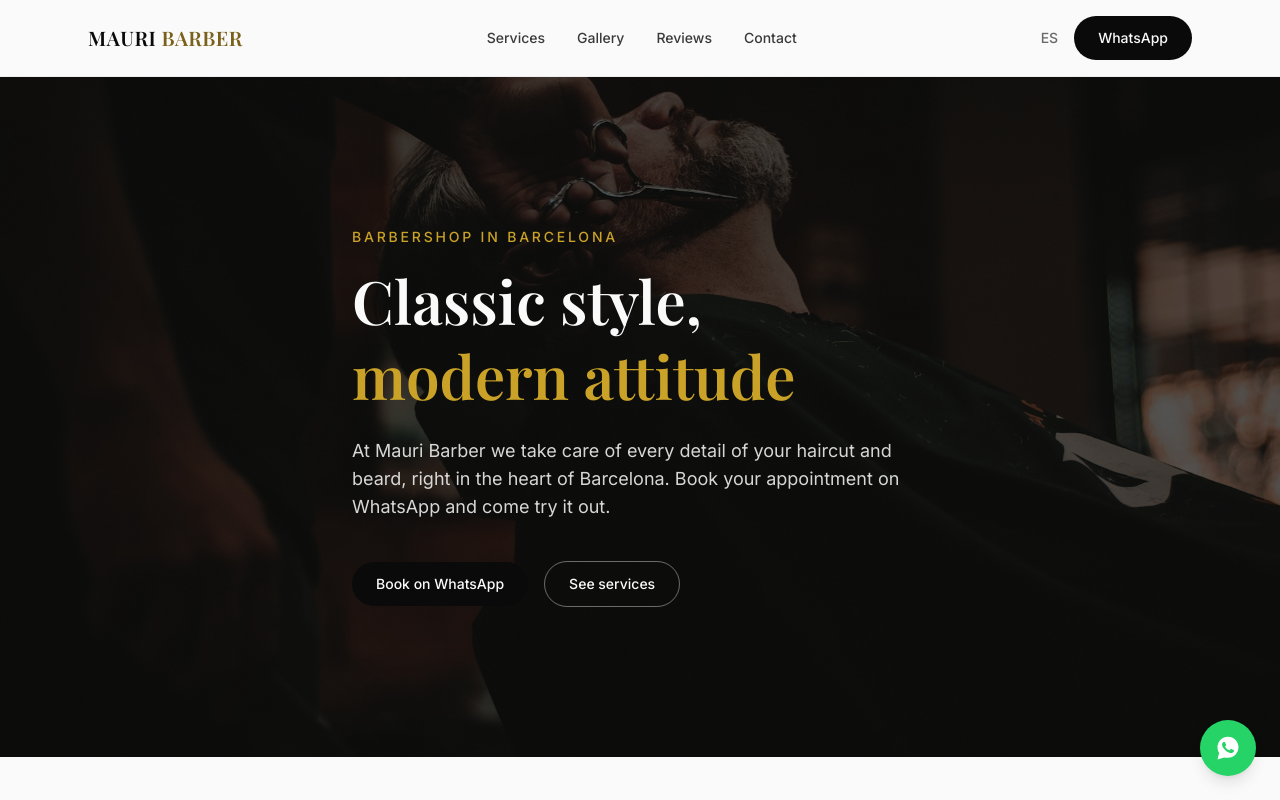
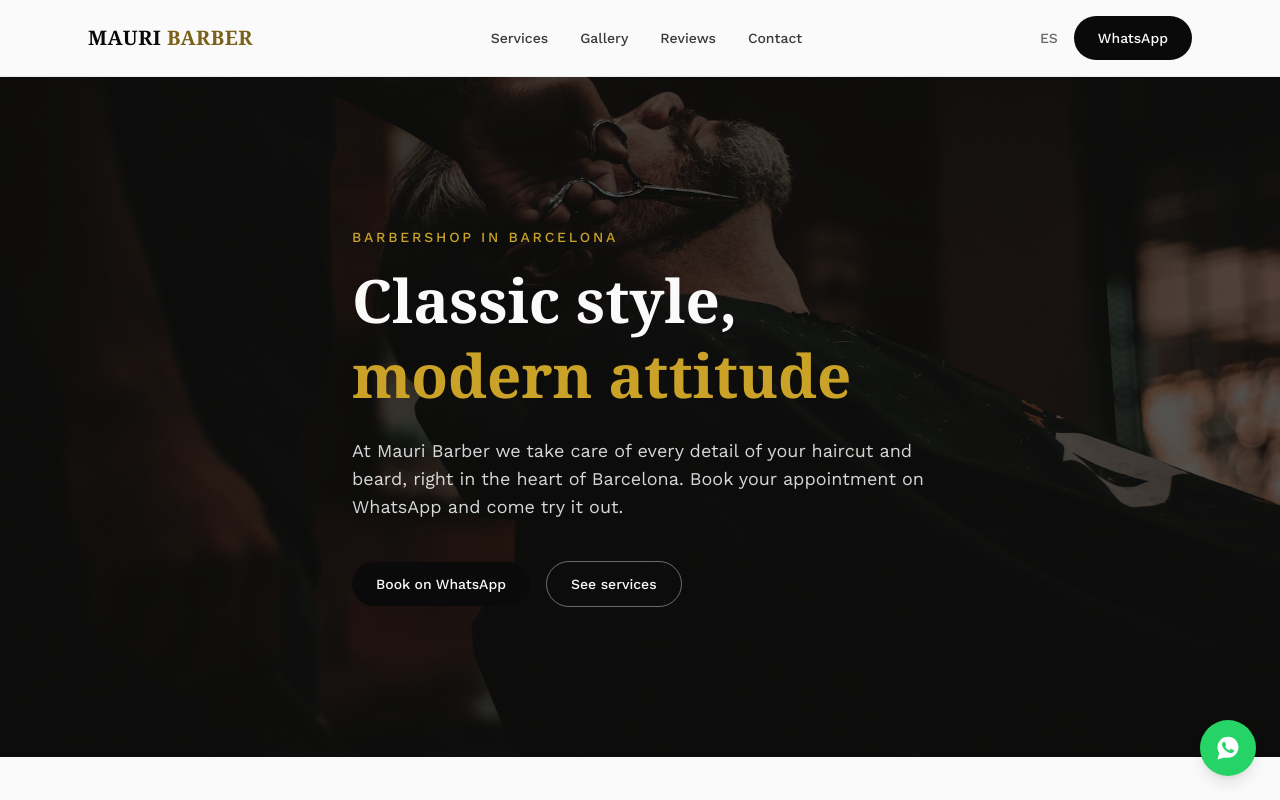
Before and after one commit to Mauribarber1/mauriwebsite, a Next.js app: page /en in a window 1280 px wide. Shown: the top 800 px of the page. Built offline with nearby package versions, Linux system fonts and the light colour scheme.

Commit message:
feat: swap to Work Sans + Bebas Neue, rename font-serif to font-display

```diff
--- a/app/globals.css
+++ b/app/globals.css
@@ -7,11 +7,24 @@
   --color-gold-soft: rgba(201, 162, 39, 0.12);
   --color-gold-dark: #7a6019;
 
-  --font-sans: var(--font-inter), system-ui, sans-serif;
-  --font-serif: var(--font-playfair), Georgia, serif;
+  --font-sans: var(--font-worksans), system-ui, sans-serif;
+  --font-display: var(--font-bebas), Georgia, sans-serif;
 }
 
 body {
   background-color: var(--color-paper);
   color: var(--color-ink);
 }
+
+@keyframes stripe-scroll {
+  from {
+    transform: translateX(0);
+  }
+  to {
+    transform: translateX(-50%);
+  }
+}
+
+.animate-stripe-scroll {
+  animation: stripe-scroll 26s linear infinite;
+}
--- a/app/layout.tsx
+++ b/app/layout.tsx
@@ -1,17 +1,17 @@
 import type { Metadata } from "next";
-import { Inter, Playfair_Display } from "next/font/google";
+import { Work_Sans, Bebas_Neue } from "next/font/google";
 import "./globals.css";
 
-const inter = Inter({
+const workSans = Work_Sans({
   subsets: ["latin"],
-  variable: "--font-inter",
+  variable: "--font-worksans",
   display: "swap",
 });
 
-const playfair = Playfair_Display({
+const bebasNeue = Bebas_Neue({
   subsets: ["latin"],
-  weight: ["500", "600", "700"],
-  variable: "--font-playfair",
+  weight: "400",
+  variable: "--font-bebas",
   display: "swap",
 });
 
@@ -27,7 +27,7 @@ export default function RootLayout({
   children: React.ReactNode;
 }) {
   return (
-    <html lang="es" className={`${inter.variable} ${playfair.variable}`}>
+    <html lang="es" className={`${workSans.variable} ${bebasNeue.variable}`}>
       <body>{children}</body>
     </html>
   );
```
